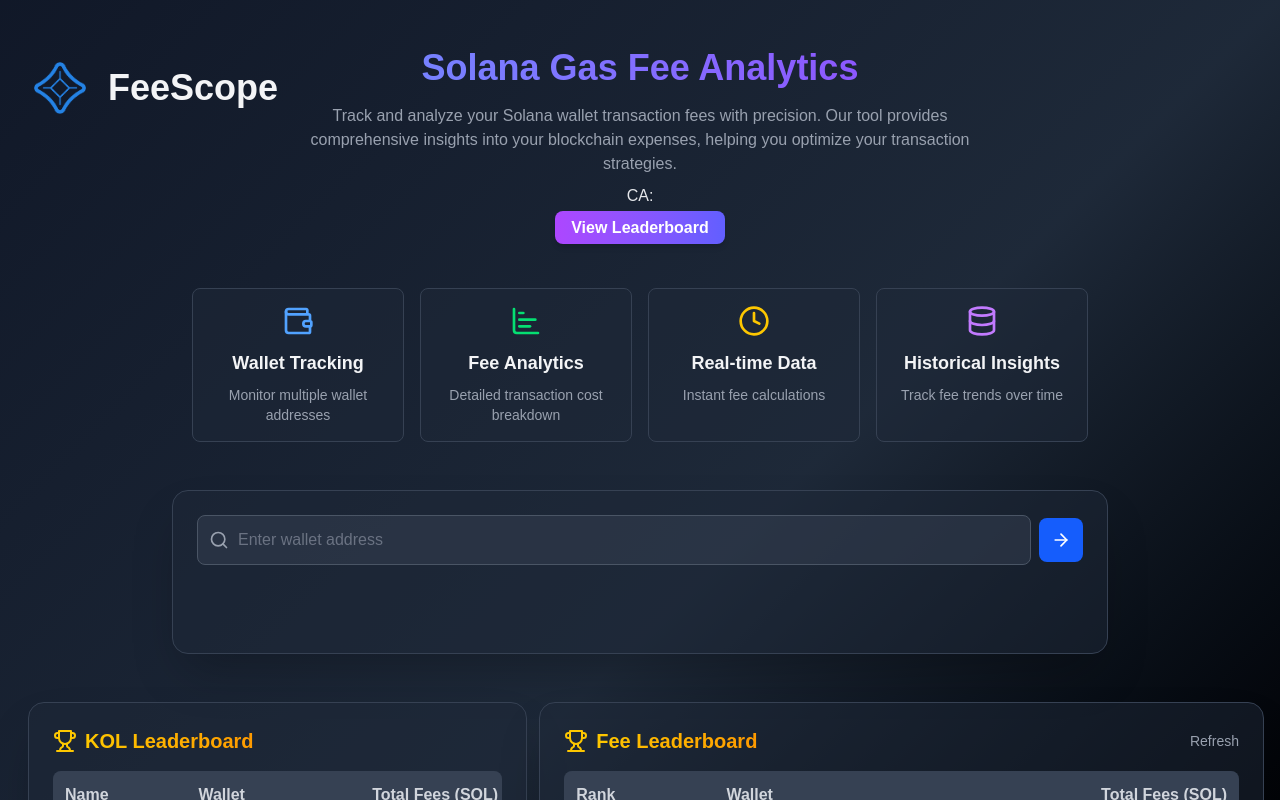
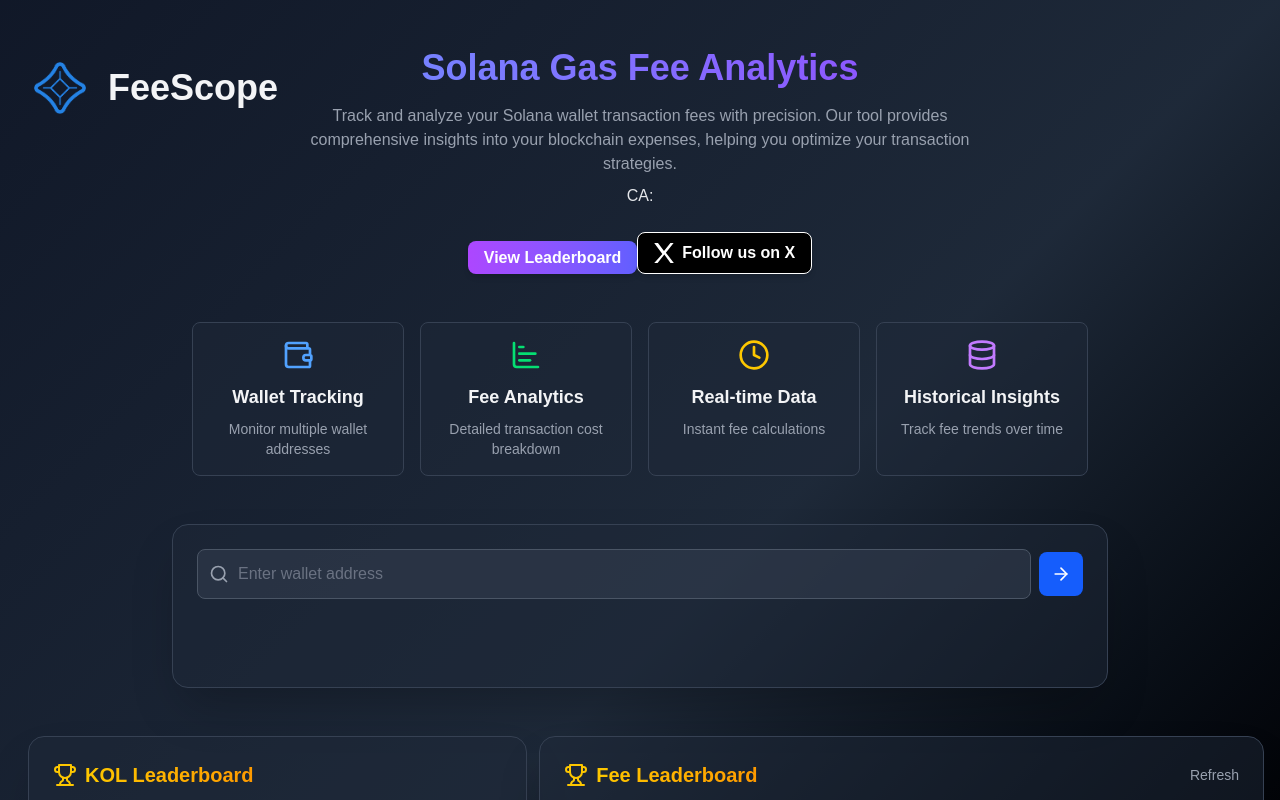
Before and after one commit to Mmuaz-pixel/solana_fee_tracker, a Next.js app: page / in a window 1280 px wide. Shown: the top 800 px of the page. Built offline with nearby package versions, Linux system fonts and the light colour scheme.

Commit message:
Update page.js

```diff
--- a/src/app/page.js
+++ b/src/app/page.js
@@ -324,9 +324,29 @@ export default function Home() {
           <p className='text-gray-200 py-2 max-w-2xl mx-auto'>CA: </p>
 
           <a href='#leaderboard' className="px-4 py-2 bg-gradient-to-r from-purple-500 to-indigo-500 text-white font-semibold rounded-lg shadow-md hover:from-purple-600 hover:to-indigo-600 transition duration-300 cursor-pointer">
-            View Leaderboard
-          </a>
+  View Leaderboard
+</a>
+
+<a
+  href="https://twitter.com/feescopeonsol"
+  target="_blank"
+  rel="noopener noreferrer"
+  className="mt-4 inline-flex items-center justify-center space-x-2 px-4 py-2 bg-black border border-white text-white font-semibold rounded-lg shadow-md hover:bg-gray-900 transition duration-300"
+>
+  <svg
+    xmlns="http://www.w3.org/2000/svg"
+    viewBox="0 0 1200 1227"
+    fill="white"
+    className="w-5 h-5"
+  >
+    <path d="M714 591l475-591H993L600 486 231 0H0l498 675L0 1227h207l414-514 377 514h207z" />
+  </svg>
+  <span>Follow us on X</span>
+</a>
+
         </div>
+
+
 
         {/* Key Features Preview */}
         <div className="grid md:grid-cols-4 gap-4 mb-12 max-w-4xl mx-auto">
```
